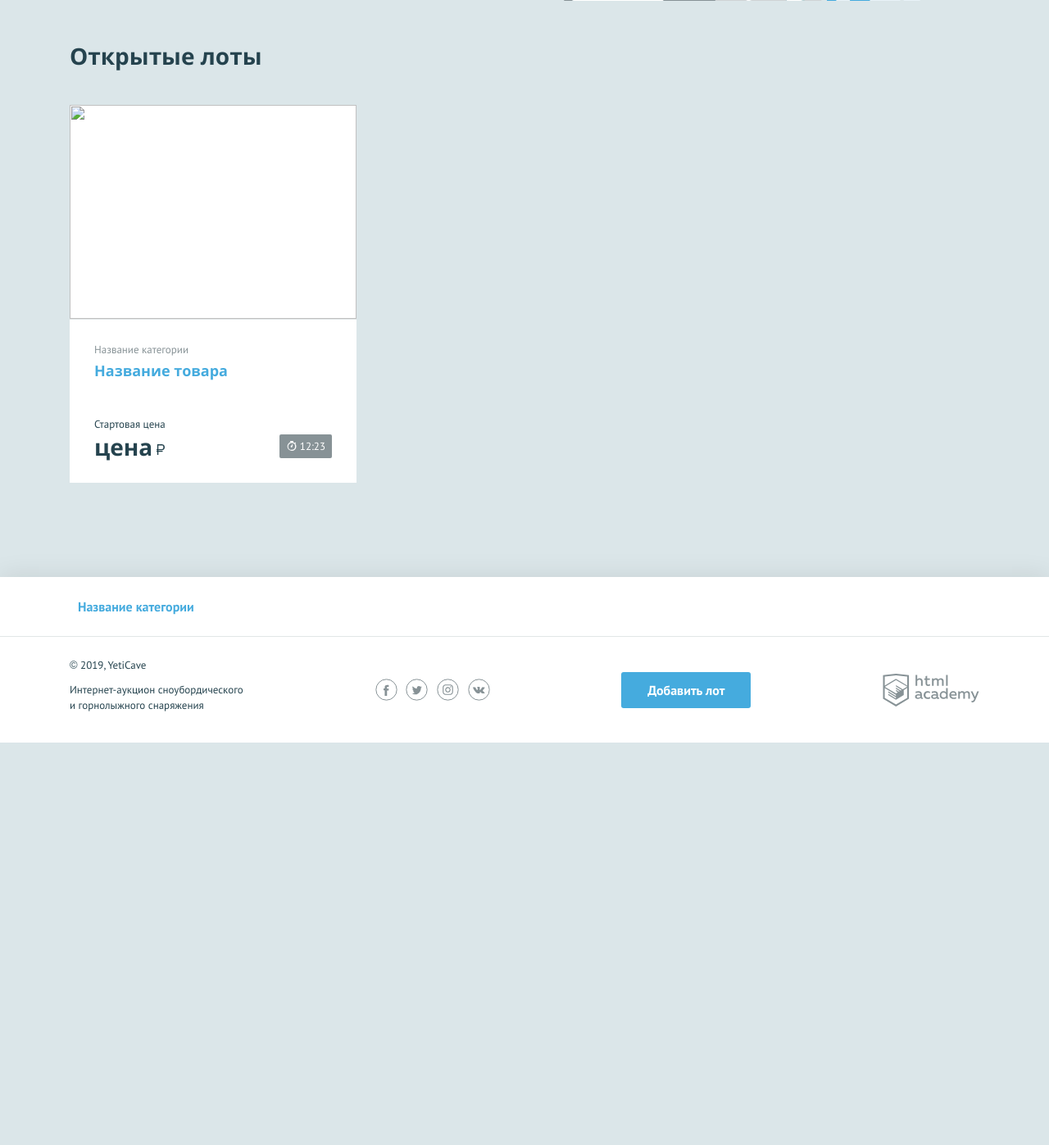
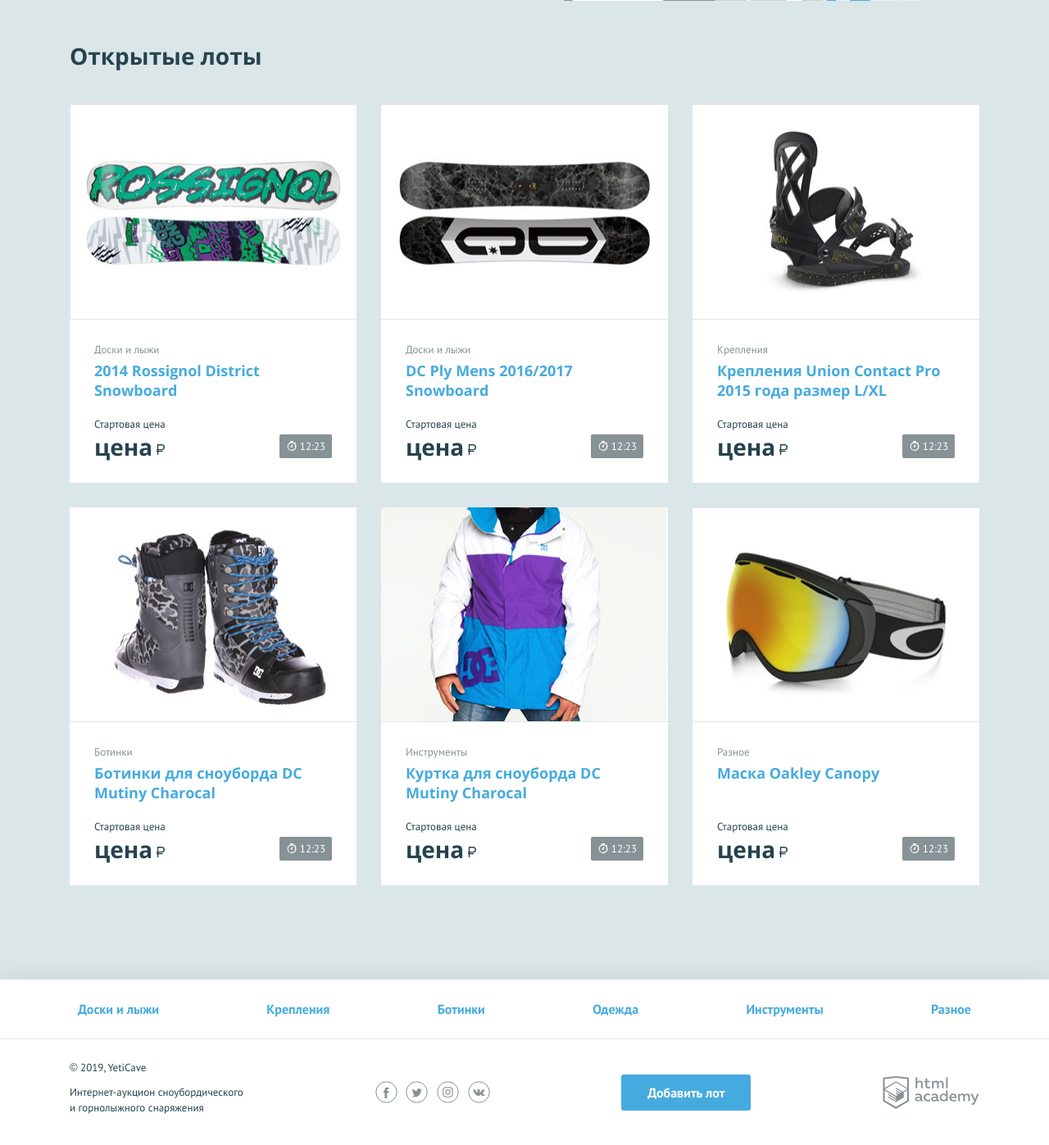
Before and after one commit to htmlacademy-php/1470531-yeticave-12, a PHP site: page / in a window 1280 px wide. Shown: the part 438-1835 px from the top of the page at 82% size. Before the commit the page ends 1344 px from the top, so only its background shows below. Run offline with PHP 8.4, Linux system fonts and the light colour scheme.

Commit message:
feat: вывел список категорий и карточки товаров

```diff
--- a/index.php
+++ b/index.php
@@ -2,6 +2,49 @@
 $is_auth = rand(0, 1);
 
 $user_name = 'Alexey'; // укажите здесь ваше имя
+
+$categories = [
+    'Доски и лыжи', 'Крепления', 'Ботинки', 'Одежда', 'Инструменты', 'Разное'
+];
+
+$offers = [
+    [
+        'name' => '2014 Rossignol District Snowboard',
+        'category' => $categories[0],
+        'price' => '10999',
+        'image_url' => 'img/lot-1.jpg',
+    ],
+    [
+        'name' => 'DC Ply Mens 2016/2017 Snowboard',
+        'category' => $categories[0],
+        'price' => '159999	',
+        'image_url' => 'img/lot-2.jpg',
+    ],
+    [
+        'name' => 'Крепления Union Contact Pro 2015 года размер L/XL',
+        'category' => $categories[1],
+        'price' => '8000',
+        'image_url' => 'img/lot-3.jpg',
+    ],
+    [
+        'name' => 'Ботинки для сноуборда DC Mutiny Charocal',
+        'category' => $categories[2],
+        'price' => '10999',
+        'image_url' => 'img/lot-4.jpg',
+    ],
+    [
+        'name' => 'Куртка для сноуборда DC Mutiny Charocal',
+        'category' => $categories[4],
+        'price' => '7500',
+        'image_url' => 'img/lot-5.jpg',
+    ],
+    [
+        'name' => 'Маска Oakley Canopy',
+        'category' => $categories[5],
+        'price' => '5400',
+        'image_url' => 'img/lot-6.jpg',
+    ],
+];
 ?>
 <!DOCTYPE html>
 <html lang="ru">
@@ -66,18 +109,18 @@
             <h2>Открытые лоты</h2>
         </div>
         <ul class="lots__list">
-            <!--заполните этот список из массива с товарами-->
+            <?php foreach ($offers as $offer): ?>
                 <li class="lots__item lot">
                     <div class="lot__image">
-                    <img src="" width="350" height="260" alt="">
+                        <img src="<?=$offer['image_url']?>" width="350" height="260" alt="">
                     </div>
                     <div class="lot__info">
-                    <span class="lot__category">Название категории</span>
-                    <h3 class="lot__title"><a class="text-link" href="pages/lot.html">Название товара</a></h3>
+                        <span class="lot__category"><?=$offer['category']?></span>
+                        <h3 class="lot__title"><a class="text-link" href="pages/lot.html"><?=$offer['name']?></a></h3>
                         <div class="lot__state">
                             <div class="lot__rate">
                                 <span class="lot__amount">Стартовая цена</span>
-                            <span class="lot__cost">цена<b class="rub">р</b></span>
+                                <span class="lot__cost">цена<b class="rub"> <?=$offer['price']?> р</b></span>
                             </div>
                             <div class="lot__timer timer">
                                 12:23
@@ -85,6 +128,7 @@
                         </div>
                     </div>
                 </li>
+            <?php endforeach; ?>
         </ul>
     </section>
 </main>
@@ -93,10 +137,11 @@
 <footer class="main-footer">
     <nav class="nav">
         <ul class="nav__list container">
-            <!--заполните этот список из массива категорий-->
+            <?php foreach ($categories as $category): ?>
                 <li class="nav__item">
-                <a href="pages/all-lots.html">Название категории</a>
+                    <a href="pages/all-lots.html"><?=$category?></a>
                 </li>
+            <?php endforeach; ?>
         </ul>
     </nav>
     <div class="main-footer__bottom container">
```
Lines whose indentation alone changed are shown as unchanged.
